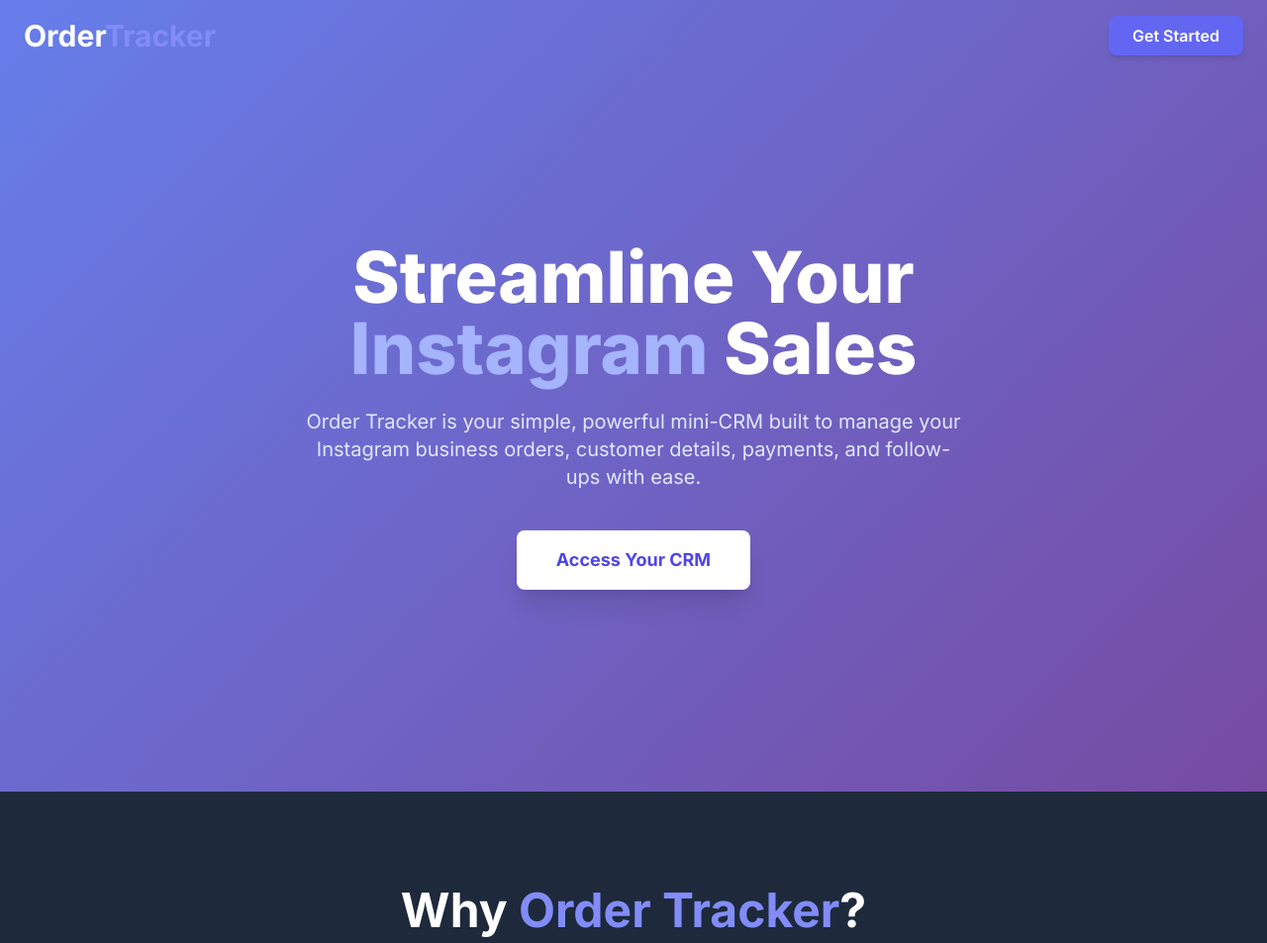
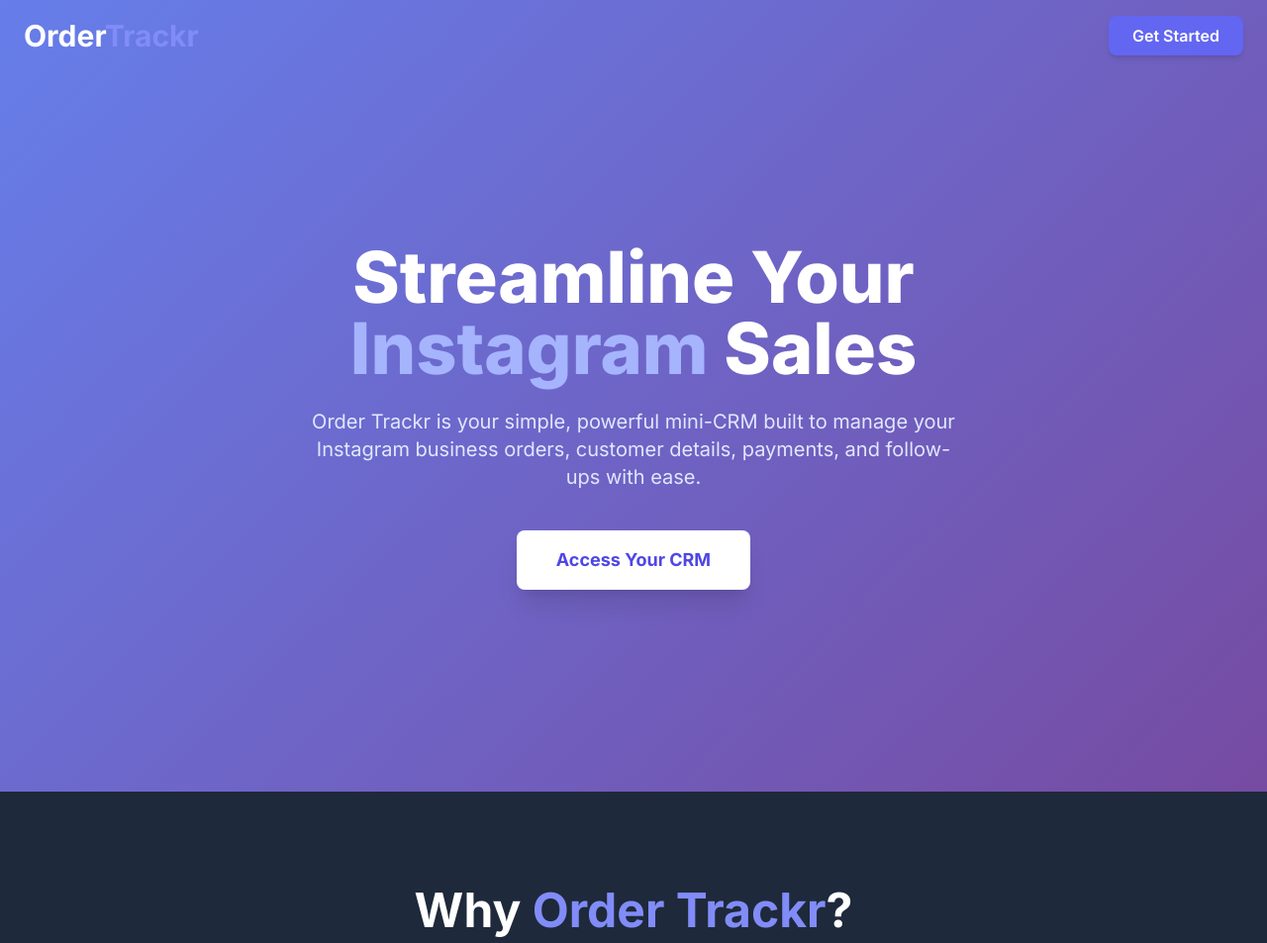
Before and after one commit to ordertrackr/ordertracker, a plain HTML site: page index.html in a window 1280 px wide. Shown: the top 953 px of the page at 99% size. Drawn offline with nearby package versions, Linux system fonts and the light colour scheme.

Commit message:
Update index.html

```diff
--- a/index.html
+++ b/index.html
@@ -6,7 +6,7 @@
     <meta name="description" content="OrderTrackr is a free web-based CRM for Instagram sellers to track orders, payments, and follow-ups—no app needed. Start managing your business smarter today.">
     <meta name="viewport" content="width=device-width, initial-scale=1.0">
     <title>Order Tracker</title>
-    <link rel="canonical" href="https://ordertrackr.githib.io/" />
+    <link rel="canonical" href="https://ordertrackr.githib.io/">
     <!-- Google tag (gtag.js) -->
 <script async src="https://www.googletagmanager.com/gtag/js?id=G-C28K9V26LM"></script>
 <script>
@@ -76,7 +76,7 @@
     <!-- Header Navigation -->
     <header class="fixed top-0 left-0 right-0 z-50 transition-all duration-300" id="navbar">
         <div class="container mx-auto px-6 py-4 flex justify-between items-center">
-            <h1 class="text-3xl font-bold text-white">Order<span class="text-indigo-400">Tracker</span></h1>
+            <h1 class="text-3xl font-bold text-white">Order<span class="text-indigo-400">Trackr</span></h1>
             <a href="https://order-trackr.glide.page" class="bg-indigo-500 hover:bg-indigo-600 text-white font-semibold px-6 py-2 rounded-lg shadow-md transition-colors duration-300">
                 Get Started
             </a>
@@ -91,7 +91,7 @@
                     Streamline Your <span class="text-indigo-300">Instagram</span> Sales
                 </h2>
                 <p class="text-lg sm:text-xl text-indigo-100 mb-10 max-w-2xl mx-auto">
-                    Order Tracker is your simple, powerful mini-CRM built to manage your Instagram business orders, customer details, payments, and follow-ups with ease.
+                    Order Trackr is your simple, powerful mini-CRM built to manage your Instagram business orders, customer details, payments, and follow-ups with ease.
                 </p>
                 <a href="https://order-trackr.glide.page" target="_blank" id="cta" class="bg-white text-indigo-600 hover:bg-indigo-100 font-bold py-4 px-10 rounded-lg text-lg shadow-xl transform hover:scale-105 transition-all duration-300 inline-block">
                     Access Your CRM
@@ -104,7 +104,7 @@
     <section class="py-16 sm:py-24 bg-slate-800">
         <div class="container mx-auto px-6 lg:px-8">
             <div class="text-center mb-12 sm:mb-16 fade-in-up">
-                <h3 class="text-4xl sm:text-5xl font-bold text-white mb-4">Why <span class="text-indigo-400">Order Tracker</span>?</h3>
+                <h3 class="text-4xl sm:text-5xl font-bold text-white mb-4">Why <span class="text-indigo-400">Order Trackr</span>?</h3>
                 <p class="text-lg text-slate-300 max-w-2xl mx-auto">
                     Everything you need to stay organized and grow your Instagram business, all in one place.
                 </p>
@@ -209,7 +209,7 @@
 
     <!-- Footer -->
     <footer class="bg-slate-900 py-8 text-center">
-        <p class="text-slate-400">&copy; <span id="currentYear"></span> Order Tracker. All rights reserved.</p>
+        <p class="text-slate-400">&copy; <span id="currentYear"></span> Order Trackr. All rights reserved.</p>
         <p class="text-sm text-slate-500 mt-1">Designed for Instagram Entrepreneurs.</p>
     </footer>
 
```
